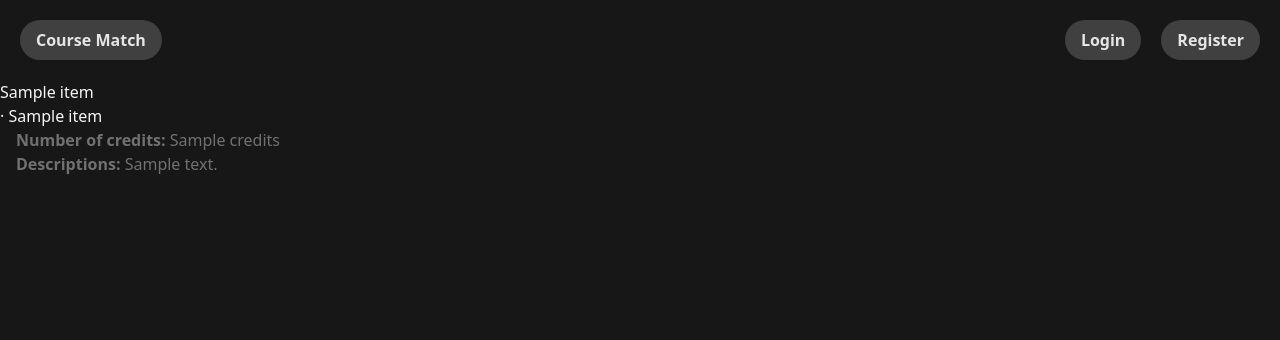
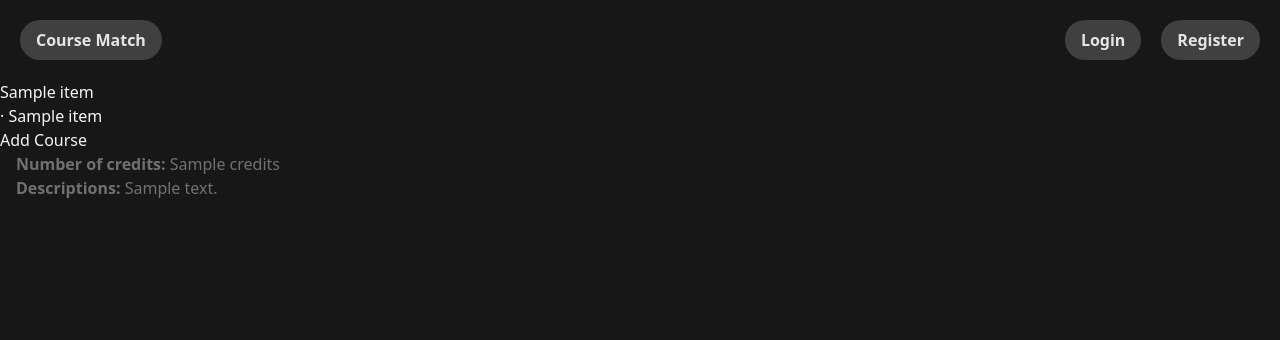
Before and after one commit to nhat82/CourseMatch, a Flask app: page /courses/1 in a window 1280 px wide. Shown: the top 340 px of the page. Run offline with Flask 2, Linux system fonts and the light colour scheme; a database or web service that is not in the repository returns one stand-in record (values such as "Sample title"); data that the repository does not hold is empty; style sheets or scripts are compiled from the project's sources.

Commit message:
Funitonality for Add and Removing works now (Not pretty looking yet

```diff
--- a/p/flask_app/courses/routes.py
+++ b/p/flask_app/courses/routes.py
@@ -62,7 +62,7 @@ def course_detail(course_name):
 
     # reviews = Review.objects(imdb_id=course_name)
 
-    return render_template("course_detail.html", course=result)
+    return render_template("course_detail.html", course=result, current_user = current_user)
 
 
 @courses.route("/user/<username>")
@@ -81,9 +81,10 @@ def user_detail(username):
 @login_required
 def add_course(course_name):
     form = AddCourseForm()
+    course = course_name.strip()
 
     if form.validate_on_submit():
-        course = course_name.strip
+
         type = form.select_field.data
         if type == "interested":
             if course not in current_user.interested_courses:
@@ -99,16 +100,17 @@ def add_course(course_name):
                 flash(f"'{course_name}' is already in your Enrolled Courses.")
         current_user.save()
         return redirect(url_for("courses.index"))
-    return render_template("add_course.html", form=form, course_name=course)
+    return render_template("add_course.html", form=form, course_name=course, current_user = current_user)
 
 
 @courses.route("/remove_course/<course_name>", methods=["GET", "POST"])
 @login_required
 def remove_course(course_name):
     form = RemoveCourseForm()  # Create the form instance
+    course = course_name.strip()
 
     if form.validate_on_submit():  # Check if the form was submitted correctly
-        course_name = course_name.strip()
+
 
         # Check if course exists in user's lists
         if course_name in current_user.interested_courses:
@@ -124,4 +126,4 @@ def remove_course(course_name):
         flash("Course removed successfully!", "success")
         return redirect(url_for("courses.index"))
 
-    return render_template("remove_course.html", form=form, course_name=course_name)
+    return render_template("remove_course.html", form=form, course_name=course)
--- a/p/flask_app/forms.py
+++ b/p/flask_app/forms.py
@@ -77,11 +77,11 @@ class UpdateProfilePicForm(FlaskForm):
 class AddCourseForm(FlaskForm):
     choices = [('interested', 'Interested'), ('enrolled', 'Enrolled')]
     select_field = SelectField('Select an option', choices=choices)
-    submit_add_course = SubmitField("+")
+    submit_add_course = SubmitField("Add Course!")
 
 
 class RemoveCourseForm(FlaskForm):
-    submit_remove_course = SubmitField("-")
+    submit_remove_course = SubmitField("Remove Course!")
     # can only remove course if it's in the current user's list of courses added
     # def validate_remove(self, username):
         # get current user
--- /dev/null
+++ b/p/flask_app/run.py
@@ -0,0 +1 @@
+from flask_app import create_app
--- a/p/flask_app/templates/course_detail.html
+++ b/p/flask_app/templates/course_detail.html
@@ -1,4 +1,5 @@
-{% extends "header.html" %} {% block content %}
+{% extends "header.html" %}
+{% block content %}
 
 {% if error_msg %}
   <b class="text-red-400">
@@ -7,18 +8,26 @@
 {% endif %}
 
 {% if course %}
-
-{# Display card for the course details #}
 <div class="course-container">
   <ul class="course-info">
-    <div class="course-title"> {{ course.name }}
+    <div class="course-title">
+      {{ course.name }}
       <p class="course-date"> &middot; {{ course.title }}</p>
+
+      {% if course.name not in current_user.interested_courses and course.name not in current_user.enrolled_courses %}
+        <button>
+          <a href="{{ url_for('courses.add_course', course_name=course.name) }}">Add Course</a>
+        </button>
+      {% else %}
+        <button>
+          <a href="{{ url_for('courses.remove_course', course_name=course.name) }}">Remove Course</a>
+        </button>
+      {% endif %}
     </div>
-    {# <img class="course-img" alt="alt text" src="{{ course.poster_url }}" /> #}
     <li class="opacity-40 md:px-4"><b>Number of credits: </b> {{ course.credits }}</li>
     <li class="opacity-40 md:px-4"><b>Descriptions: </b> {{ course.description }}</li>
   </ul>
+</div>
+{% endif %}
 
-  {# Reviews -- deleted #}
-  {#{% if current_user.is_authenticated %} -- deleted#}
-{% endif %} {% endblock content %}
+{% endblock %}
```
Also changed, not shown: p/flask_app/templates/add_course.html (added, +25 -0 lines), p/flask_app/templates/remove_course.html (added, +17 -0 lines).
